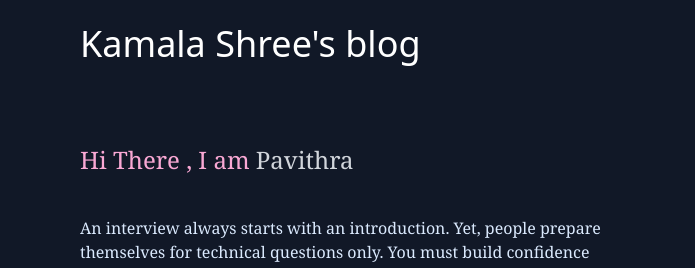
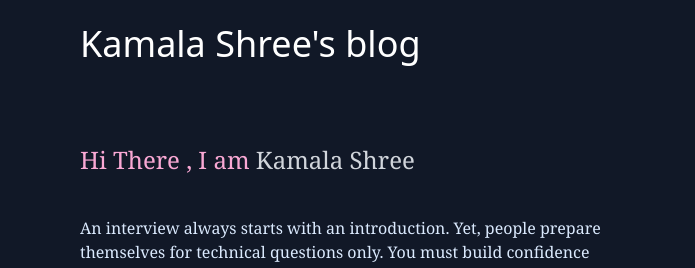
Before and after one commit to KamalaShree001/first.portflio, a plain HTML site: page fish/index.html in a window 1280 px wide. Shown: the top 268 px of the page, 0-695 px from the left. Drawn offline with nearby package versions, Linux system fonts and the light colour scheme.

Commit message:
Update index.html

```diff
--- a/fish/index.html
+++ b/fish/index.html
@@ -24,7 +24,7 @@
         <hero class="flex px-20 ">
             <div class="pr-20">
                 <h1 class="text-pink-300 font-serif pt-20 text-2xl">
-                    Hi There , I am <span class="text-gray-300">Pavithra</span>
+                    Hi There , I am <span class="text-gray-300">Kamala Shree</span>
                 </h1>
                 <p class="text-blue-100 pt-10 font-serif">An interview always starts with an introduction. Yet, people prepare themselves for technical questions only. You must build confidence with practice and exhibit the same to the panel. Greet the interviewers, state your name, and introduce yourself without fear. Be audible and bold to showcase your respect for the opportunity. Introduction can include education qualifications and experience depending on your level of expertise. Try to include information different from what is already mentioned in the resume</p>
 
```
